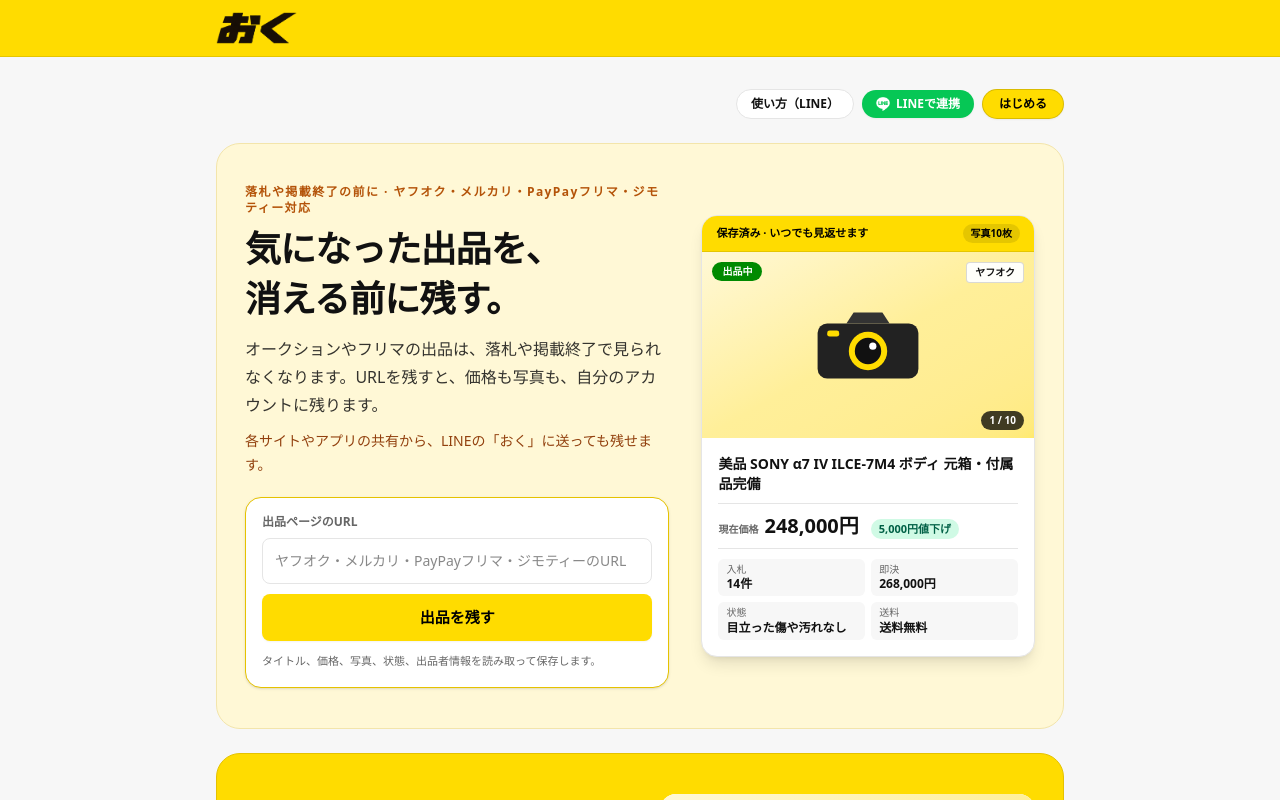
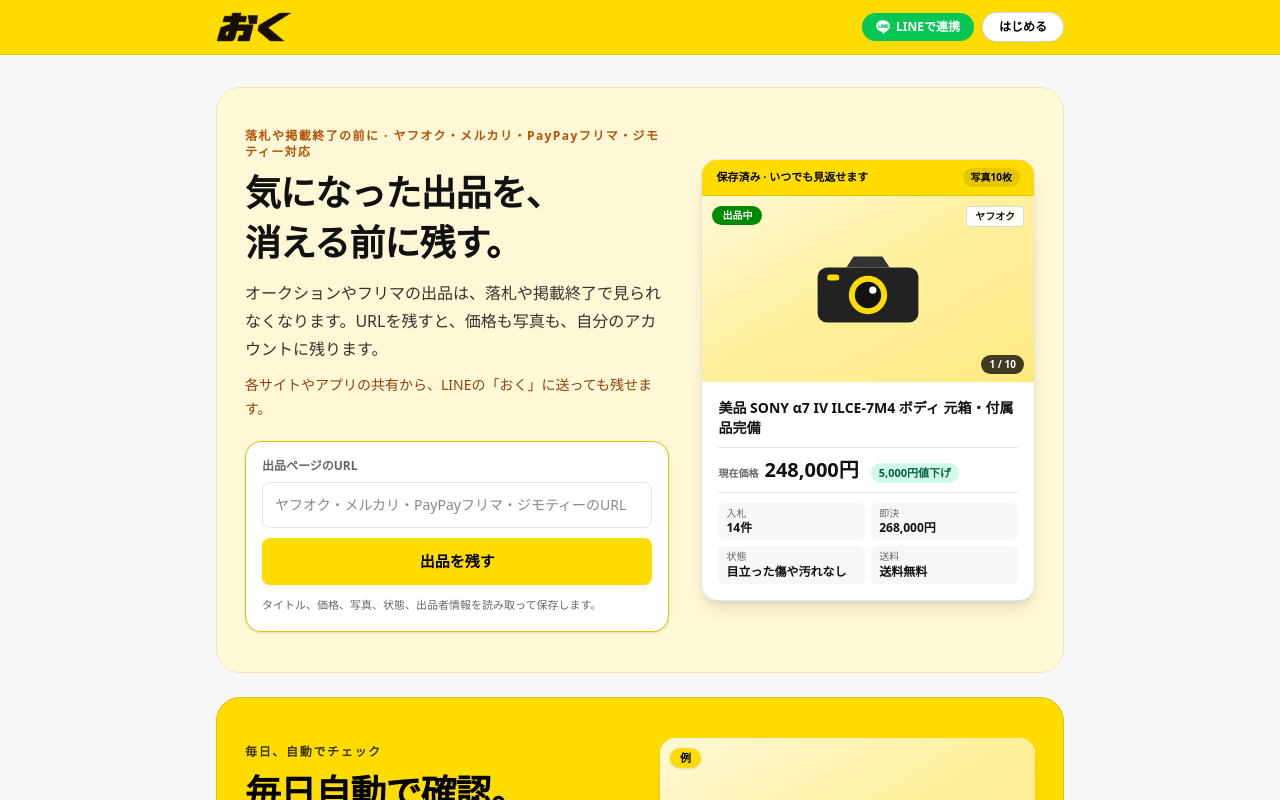
Before and after one commit to goodgunu/oku, a Next.js app: page / in a window 1280 px wide. Shown: the top 800 px of the page. Built offline with nearby package versions, Linux system fonts and the light colour scheme; no server answers.

Commit message:
Move LINE and start buttons onto the header banner.
Shrink the wordmark by 2px, drop the 使い方 button, and show LINE連携 / はじめる on the yellow header when signed out.

```diff
--- a/components/landing-page.tsx
+++ b/components/landing-page.tsx
@@ -46,42 +46,6 @@ export function LandingPage() {
 
   return (
     <div className="min-w-0 space-y-6" style={{ color: "#1C1917" }}>
-      {/* トップアクションバー（使い方 / LINEで連携 / はじめる） */}
-      <div className="flex flex-wrap items-center justify-end gap-2">
-        <a
-          href="#line-flow"
-          className="rounded-full border border-border bg-white px-3.5 py-1.5 text-xs font-bold text-ink hover:bg-[#FFF8D6]"
-        >
-          使い方（LINE）
-        </a>
-        <a
-          href="/api/auth/line-login?next=%2F"
-          className="inline-flex shrink-0 items-center gap-1.5 whitespace-nowrap rounded-full px-3.5 py-1.5 text-xs font-bold text-white shadow-xs"
-          style={{ background: "#06C755" }}
-          onClick={() => {
-            const pending = url.trim();
-            if (pending) {
-              try {
-                sessionStorage.setItem("oku-pending-url", pending);
-              } catch {
-                /* ignore */
-              }
-            }
-          }}
-        >
-          <Image src="/icon-line.png" alt="" width={14} height={14} />
-          LINEで連携
-        </a>
-        <button
-          type="button"
-          className="shrink-0 whitespace-nowrap rounded-full border border-black/15 px-4 py-1.5 text-xs font-extrabold text-black shadow-xs"
-          style={{ background: YELLOW }}
-          onClick={() => openLogin()}
-        >
-          はじめる
-        </button>
-      </div>
-
       {/* ヒーロー（直接URL入力フォーム＋見本カード） */}
       <section
         className="overflow-hidden rounded-3xl border border-[#F3E5AB]"
--- a/components/site-header.tsx
+++ b/components/site-header.tsx
@@ -1,5 +1,6 @@
 "use client";
 
+import Image from "next/image";
 import Link from "next/link";
 import { useEffect, useState } from "react";
 import { AccountButton } from "@/components/account-button";
@@ -8,8 +9,19 @@ import { Wordmark } from "@/components/wordmark";
 const PILL =
   "h-7 shrink-0 items-center whitespace-nowrap rounded-full border border-black/20 bg-black/[0.05] px-2.5 text-[11px] font-bold leading-none text-ink hover:bg-black/10";
 
+function savePendingUrl() {
+  const input = document.getElementById("landing-url") as HTMLInputElement | null;
+  const pending = input?.value.trim();
+  if (!pending) return;
+  try {
+    sessionStorage.setItem("oku-pending-url", pending);
+  } catch {
+    /* ignore */
+  }
+}
+
 export function SiteHeader() {
-  const [signedIn, setSignedIn] = useState(false);
+  const [signedIn, setSignedIn] = useState<boolean | null>(null);
   const [clerkActive, setClerkActive] = useState(false);
 
   useEffect(() => {
@@ -19,16 +31,16 @@ export function SiteHeader() {
         setSignedIn(Boolean(d?.email));
         setClerkActive(Boolean(d?.clerkActive));
       })
-      .catch(() => {});
+      .catch(() => setSignedIn(false));
   }, []);
 
   return (
     <header className="border-b border-black/10 bg-yahoo">
       <div className="mx-auto flex max-w-4xl items-center justify-between gap-2 px-4 py-3 sm:gap-4 sm:px-6">
         <Link href="/" aria-label="おく ホーム" className="shrink-0">
-          <Wordmark height={32} />
+          <Wordmark height={30} />
         </Link>
-        {signedIn ? (
+        {signedIn === true ? (
           <div className="flex min-w-0 flex-nowrap items-center gap-1.5 sm:gap-2">
             <p className="hidden text-xs font-medium text-black/70 sm:block">出品の個人メモ</p>
             <Link href="/" className={`inline-flex ${PILL}`}>
@@ -39,6 +51,28 @@ export function SiteHeader() {
             </Link>
             <AccountButton signedIn={signedIn} clerkActive={clerkActive} />
           </div>
+        ) : signedIn === false ? (
+          <div className="flex shrink-0 items-center gap-1.5 sm:gap-2">
+            <a
+              href="/api/auth/line-login?next=%2F"
+              className="inline-flex shrink-0 items-center gap-1.5 whitespace-nowrap rounded-full px-3.5 py-1.5 text-xs font-bold text-white shadow-xs"
+              style={{ background: "#06C755" }}
+              onClick={savePendingUrl}
+            >
+              <Image src="/icon-line.png" alt="" width={14} height={14} />
+              LINEで連携
+            </a>
+            <button
+              type="button"
+              className="shrink-0 whitespace-nowrap rounded-full border border-black/15 bg-white px-4 py-1.5 text-xs font-extrabold text-black shadow-xs hover:bg-white/90"
+              onClick={() => {
+                savePendingUrl();
+                window.dispatchEvent(new Event("oku-open-login"));
+              }}
+            >
+              はじめる
+            </button>
+          </div>
         ) : null}
       </div>
     </header>
```
